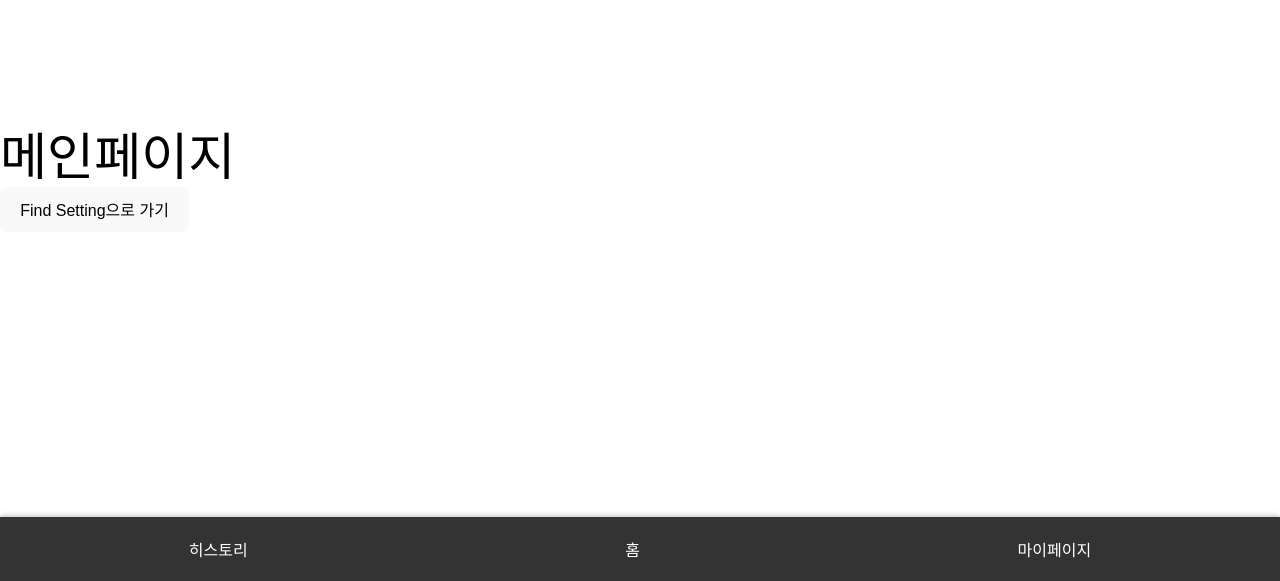
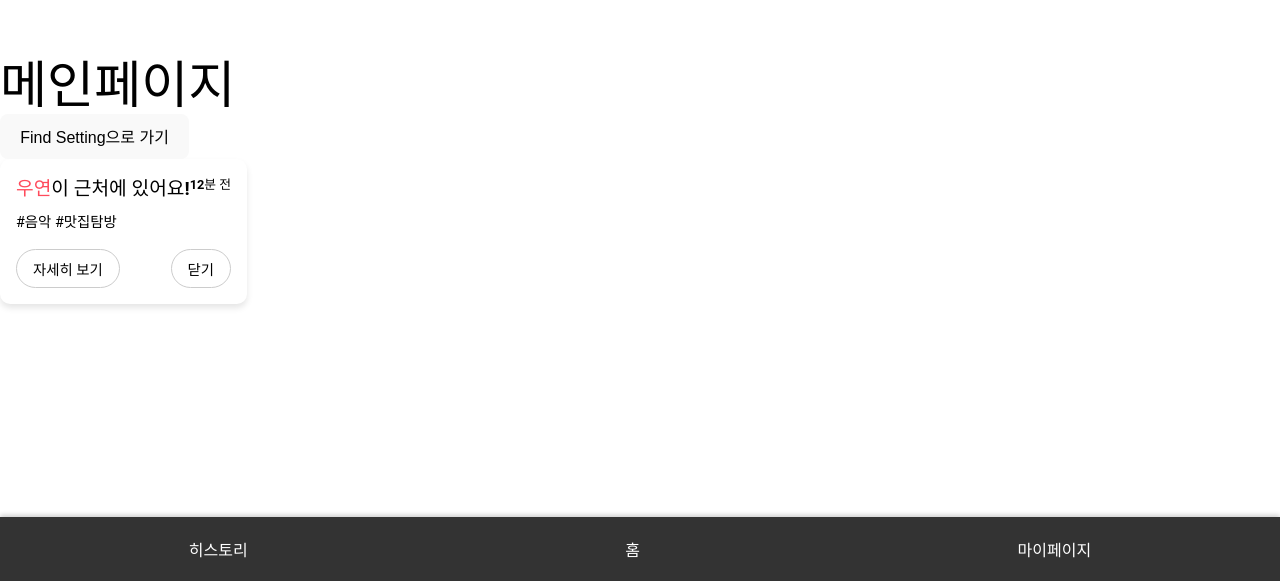
Before and after one commit to 14KGun/5KY, a React (Vite) app in the folder web/: page / in a window 1280 px wide. Shown: the part 219-800 px from the top of the page. Built offline with nearby package versions, Linux system fonts and the light colour scheme; a web font is replaced by a local one.

Commit message:
alarm component

```diff
--- /dev/null
+++ b/web/src/components/Alarm.tsx
@@ -0,0 +1,79 @@
+import React from 'react';
+import styled from 'styled-components';
+
+// Styled components
+const AlarmContainer = styled.div`
+  background: #ffffff;
+  border-radius: 10px;
+  box-shadow: 0 4px 6px rgba(0, 0, 0, 0.1);
+  padding: 1rem;
+  max-width: 300px; // Adjust width as needed
+  font-family: 'Roboto', sans-serif; // Assuming you're using Roboto
+`;
+
+const Header = styled.div`
+  font-size: 1.2rem;
+  font-weight: bold;
+`;
+
+const Highlight = styled.span`
+  color: #ff4b5c; // Color only for the highlighted text
+`;
+
+const TimeStamp = styled.span`
+  color: #000;
+  font-size: 0.8rem;
+  float: right;
+`;
+
+const Content = styled.div`
+  margin-top: 0.5rem;
+  color: #000;
+  font-size: 0.9rem;
+`;
+
+const Tags = styled.div`
+  color: #ff4b5c; // Pink color for the tags
+  font-size: 0.9rem;
+  font-weight: bold;
+  margin: 0.5rem 0;
+`;
+
+const ActionsContainer = styled.div`
+  display: flex;
+  justify-content: space-between;
+  margin-top: 1rem;
+`;
+
+const ActionButton = styled.button`
+  background: transparent;
+  border: 1px solid #ccc;
+  border-radius: 20px;
+  padding: 0.5rem 1rem;
+  font-size: 0.9rem;
+  color: #000;
+  cursor: pointer;
+  &:hover {
+    background: #f0f0f0;
+  }
+`;
+
+// Alarm component
+const Alarm = () => {
+  return (
+    <AlarmContainer>
+      <Header>
+        <Highlight>우연</Highlight>이 근처에 있어요! <TimeStamp>12분 전</TimeStamp>
+      </Header>
+      <Content>
+        #음악 #맛집탐방
+      </Content>
+      <ActionsContainer>
+        <ActionButton>자세히 보기</ActionButton>
+        <ActionButton>닫기</ActionButton>
+      </ActionsContainer>
+    </AlarmContainer>
+  );
+};
+
+export default Alarm;
--- a/web/src/screens/Main/Main.jsx
+++ b/web/src/screens/Main/Main.jsx
@@ -1,5 +1,6 @@
 import React from "react";
 import { useNavigate } from "react-router-dom";
+import Alarm from "../../components/Alarm";
 
 const Main = () => {
   let navigate = useNavigate();
@@ -12,6 +13,7 @@ const Main = () => {
     <div>
       <h1>메인페이지</h1>
       <button onClick={goToFindSetting}>Find Setting으로 가기</button>
+      <Alarm></Alarm>
     </div>
   );
 };
```
